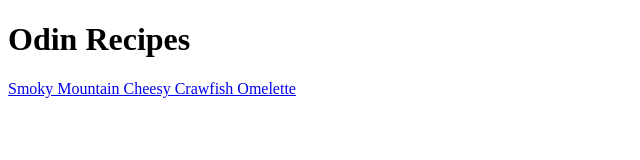
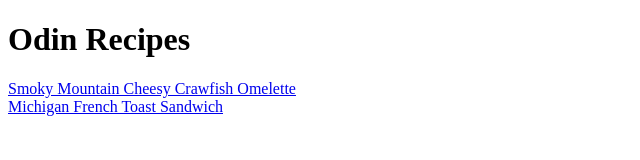
Before and after one commit to josequiceno2000/odin-recipes, a plain HTML site: page index.html in a window 1280 px wide. Shown: the whole page, without its empty margins (0-640 px from the left). Drawn offline with Linux system fonts and the light colour scheme.

Commit message:
Link index and french toast sandwich pages

```diff
--- a/index.html
+++ b/index.html
@@ -9,6 +9,8 @@
     <h1>Odin Recipes</h1>
 
     <a href="recipes/crawfish_omelette.html">Smoky Mountain Cheesy Crawfish Omelette</a>
+    <br>
+    <a href="recipes/french_toast_sandwich.html">Michigan French Toast Sandwich</a>
 
 </body>
 </html>
```
